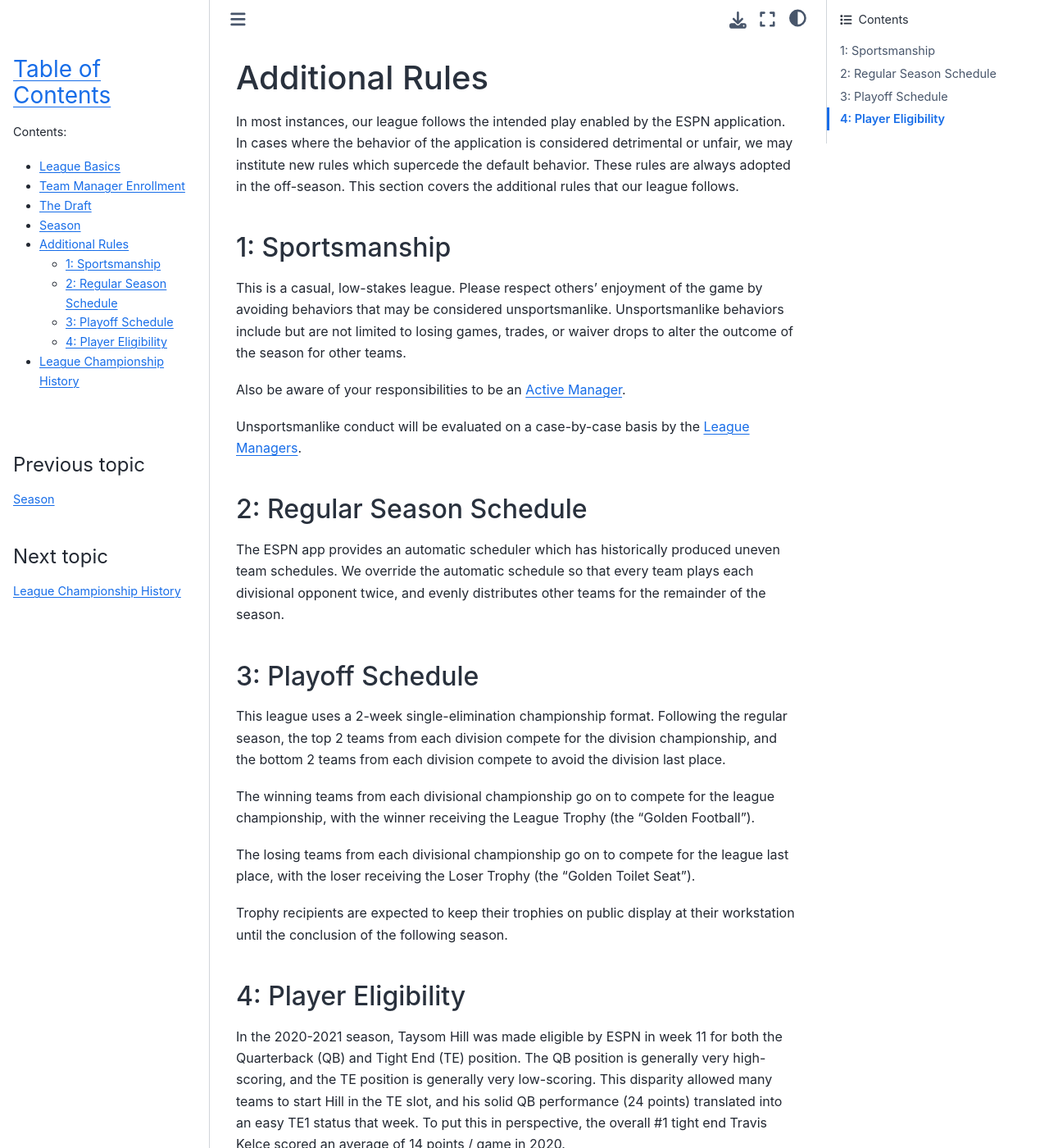
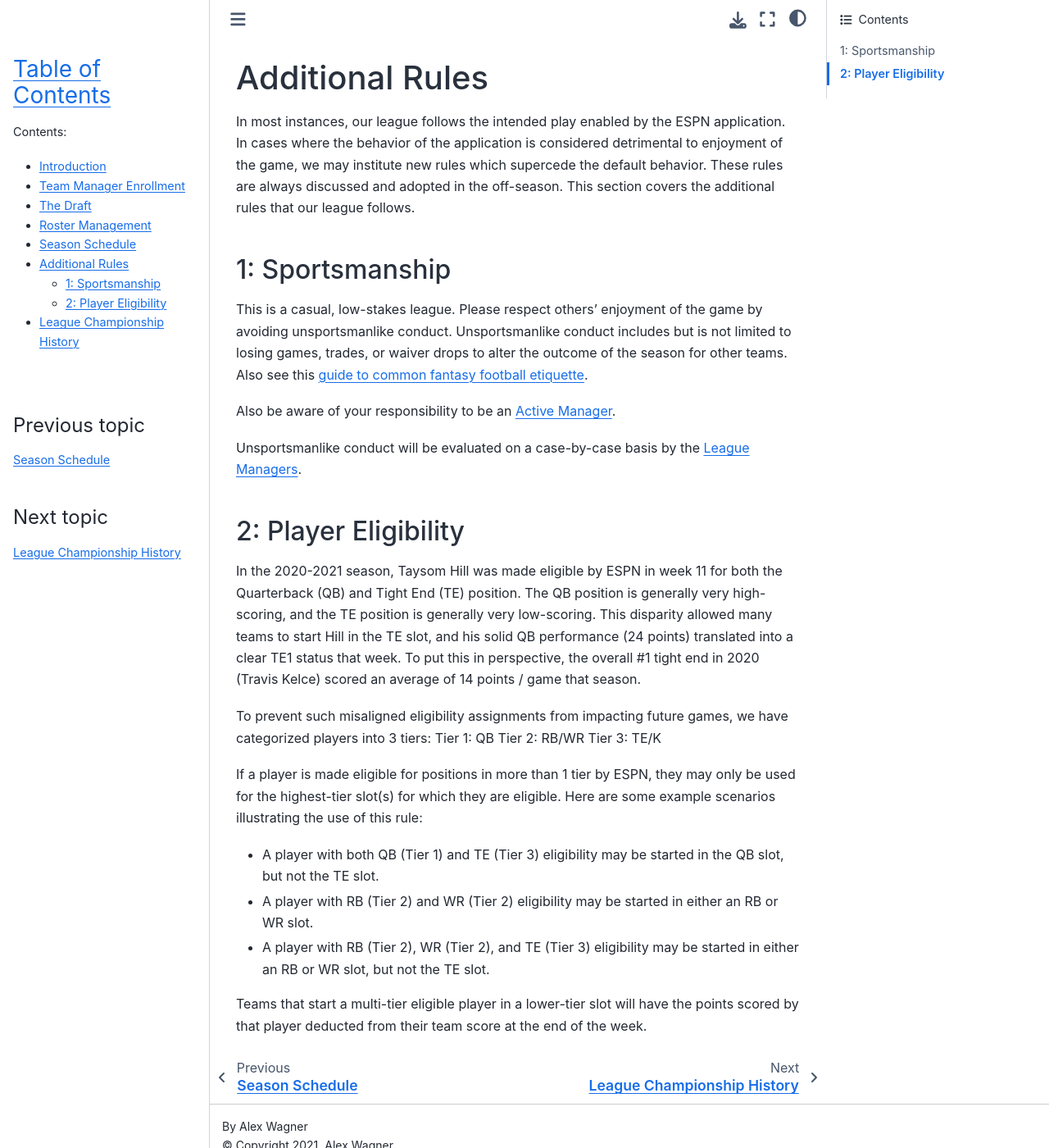
Before and after one commit to GenomicMedLab/fantasy-football-rulebook, a Sphinx documentation site: the page built from docs/additional.rst, in a window 1280 px wide and 1400 px high. Shown: the whole window at 82% size. Built offline with Sphinx 7.4.7 and the Sphinx Book theme 1.1.4, drawn with Linux system fonts in a browser that asks for light colours; some of the changed text lies outside the part shown.

Commit message:
WIP: drafting content

```diff
--- a/docs/additional.rst
+++ b/docs/additional.rst
@@ -1,57 +1,37 @@
 Additional Rules
 ================
 In most instances, our league follows the intended play enabled by the ESPN application. In
-cases where the behavior of the application is considered detrimental or unfair, we may
-institute new rules which supercede the default behavior. These rules are always adopted
-in the off-season. This section covers the additional rules that our league follows.
+cases where the behavior of the application is considered detrimental to enjoyment of the
+game, we may institute new rules which supercede the default behavior. These rules are
+always discussed and adopted in the off-season. This section covers the additional rules
+that our league follows.
 
 .. _additional-rule-sportsmanship:
 
 1: Sportsmanship
 ----------------
 This is a casual, low-stakes league. Please respect others' enjoyment of the game by
-avoiding behaviors that may be considered unsportsmanlike. Unsportsmanlike behaviors
-include but are not limited to losing games, trades, or waiver drops to alter the outcome
-of the season for other teams.
+avoiding unsportsmanlike conduct. Unsportsmanlike conduct includes but is not limited to
+losing games, trades, or waiver drops to alter the outcome of the season for other teams.
+Also see this `guide to common fantasy football etiquette`_.
 
-Also be aware of your responsibilities to be an :ref:`Active Manager <active-managers>`.
+Also be aware of your responsibility to be an :ref:`Active Manager <active-managers>`.
 
 Unsportsmanlike conduct will be evaluated on a case-by-case basis by the
 :ref:`League Managers <lm>`.
 
-.. _additional-rule-season-schedule:
+.. _guide to common fantasy football etiquette: https://www.espn.com/fantasy/football/story/_/id/19577495/fantasy-football-etiquette
 
-2: Regular Season Schedule
---------------------------
-The ESPN app provides an automatic scheduler which has historically produced uneven
-team schedules. We override the automatic schedule so that every team plays each divisional
-opponent twice, and evenly distributes other teams for the remainder of the season.
+.. _additional_rule_eligibility:
 
-.. _additional-rule-playoff-schedule:
-
-3: Playoff Schedule
--------------------
-This league uses a 2-week single-elimination championship format. Following the regular
-season, the top 2 teams from each division compete for the division championship, and
-the bottom 2 teams from each division compete to avoid the division last place.
-
-The winning teams from each divisional championship go on to compete for the league
-championship, with the winner receiving the League Trophy (the "Golden Football").
-
-The losing teams from each divisional championship go on to compete for the league
-last place, with the loser receiving the Loser Trophy (the "Golden Toilet Seat").
-
-Trophy recipients are expected to keep their trophies on public display at their
-workstation until the conclusion of the following season.
-
-4: Player Eligibility
+2: Player Eligibility
 ---------------------
 In the 2020-2021 season, Taysom Hill was made eligible by ESPN in week 11 for both the
 Quarterback (QB) and Tight End (TE) position. The QB position is generally very
 high-scoring, and the TE position is generally very low-scoring. This disparity allowed
 many teams to start Hill in the TE slot, and his solid QB performance (24 points) translated
-into an easy TE1 status that week. To put this in perspective, the overall #1 tight end Travis
-Kelce scored an average of 14 points / game in 2020.
+into a clear TE1 status that week. To put this in perspective, the overall #1 tight end in
+2020 (Travis Kelce) scored an average of 14 points / game that season.
 
 To prevent such misaligned eligibility assignments from impacting future games, we have
 categorized players into 3 tiers:
--- a/docs/draft.rst
+++ b/docs/draft.rst
@@ -6,6 +6,10 @@ A good draft performance is one of the most important components to a successful
 football season. It is important for any player to familiarize themselves with what the
 draft is and how it works. This page provides some basic information on the specifics of
 our league draft.
+
+Also see this `short guide`_ to using the ESPN mock draft system.
+
+.. _short guide: https://www.espn.com/fantasy/football/story/_/id/19541494/mock-drafts
 
 .. _draft-rules:
 
--- a/docs/index.rst
+++ b/docs/index.rst
@@ -15,10 +15,11 @@
    :maxdepth: 2
    :caption: Contents:
 
-   basics
+   intro
    enrollment
    draft
-   season
+   roster
+   schedule
    additional
    history
 
```
Also changed, not shown: docs/history.rst (+12 -12 lines), docs/intro.rst (renamed from docs/basics.rst, +12 -16 lines), docs/roster.rst (added, +29 -0 lines), docs/schedule.rst (added, +44 -0 lines), docs/season.rst (deleted, +0 -25 lines).
